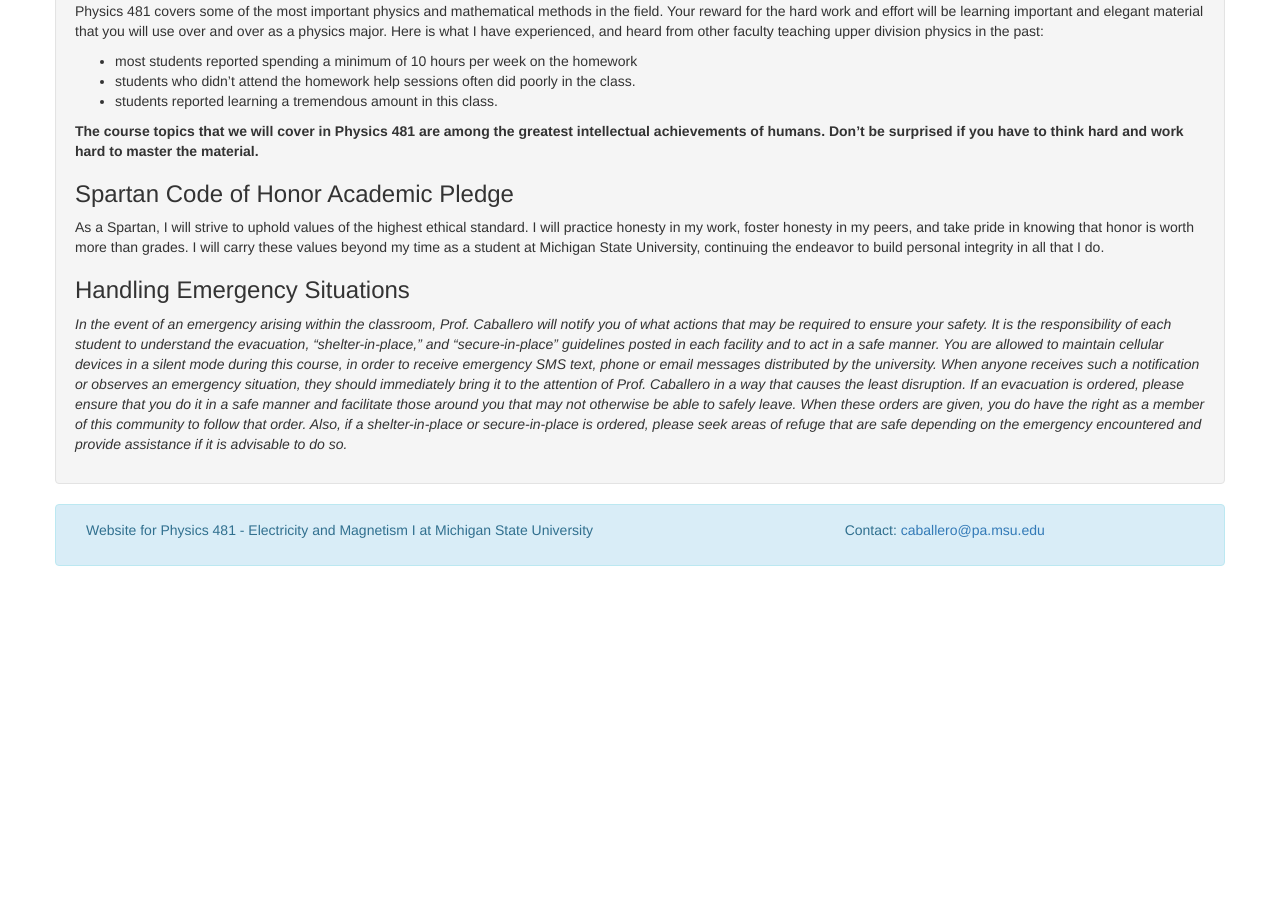
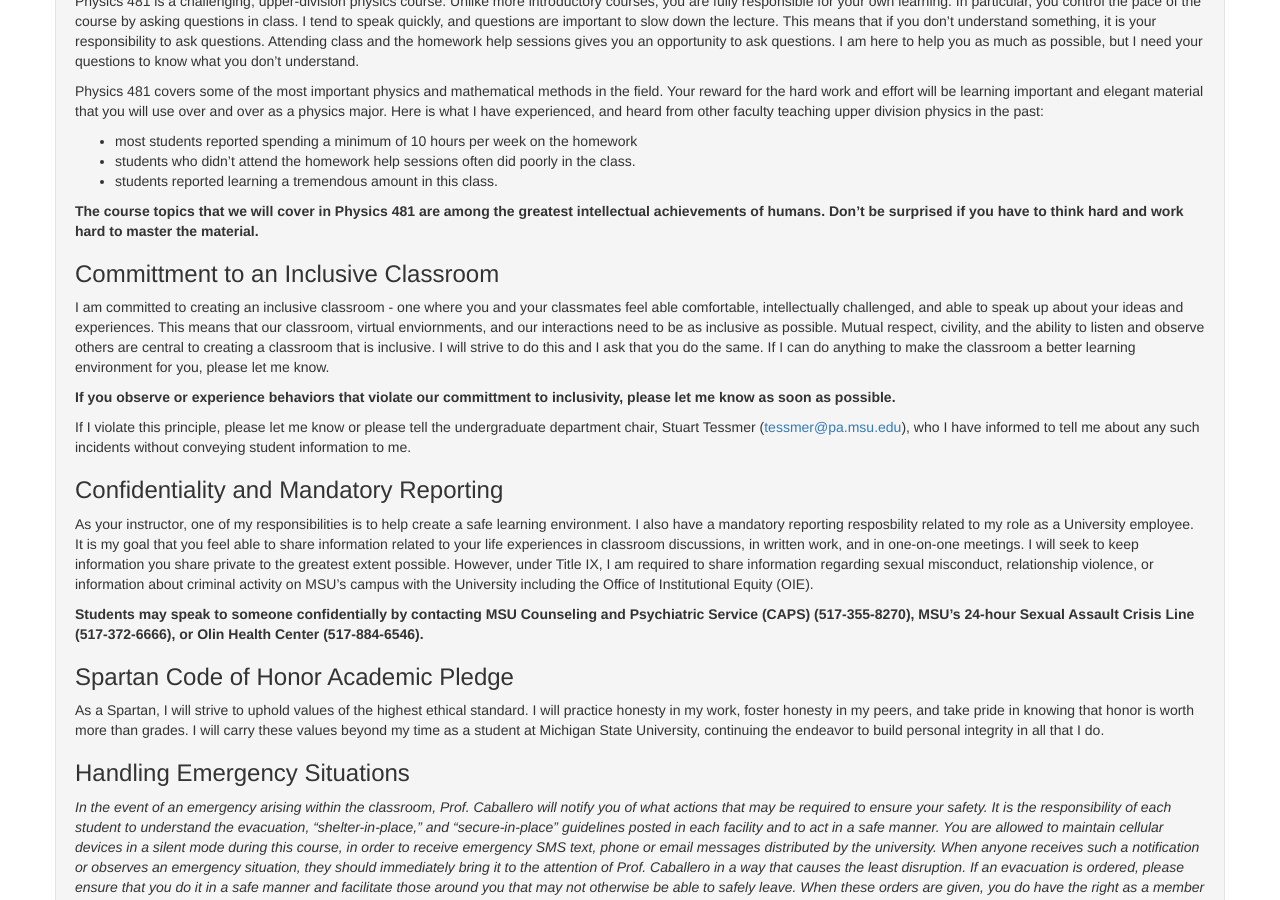
Before and after one commit to dannycab/phy481msu_f2019, a Jekyll site: the page built from index.md, in a window 1280 px wide and 900 px high, scrolled down 2984 px. Built offline with Jekyll 4.4.1, drawn with Linux system fonts in a browser that asks for light colours; before the commit the page ends 3570 px from its top, so only the background shows below that; some of the changed text lies outside the part shown.

Commit message:
updated with inclusive classroom statement and relationship violence resources

```diff
--- a/index.md
+++ b/index.md
@@ -14,11 +14,15 @@
 -   Instructor: [Prof. Danny Caballero](http://dannycab.github.io) (he/him/his)
 	- You may call me Prof. Caballero, Dr. C, Danny, whatever you are comfortable with.
 	- Please let me know how you would prefer to be addressed and what pronouns you use.
--   Contact: <caballero@pa.msu.edu>, cell: (517) 420-5330, office:
-    1310-A BPS
+-   Contact Information:
+	- Email: <caballero@pa.msu.edu>
+	- Cell: (517) 420-5330 (yes, you may text me)
+	- Office: 1310-A BPS
 -   Web page: [dannycab.github.io/phy481msu_f2019/](http://dannycab.github.io/phy481msu_f2019/)
 -   Class Meetings: MWF 12:40 PM - 1:30 PM (1415 BPS)
--   Office hrs: Homework help sessions will be scheduled soon, but I have an open door policy. I enjoy visiting and talking with you about physics. Please message me to make sure I'm in and available.
+-   Office hrs:
+	- Homework help sessions will be scheduled soon.
+	- I also have an open door policy. I enjoy visiting and talking with you about physics. Please message me to make sure I'm in and available.
 -   TA/Grader: TBD
 
 ### Course communication
@@ -252,6 +256,38 @@
 greatest intellectual achievements of humans. Don't be surprised if you
 have to think hard and work hard to master the material.**
 
+### Committment to an Inclusive Classroom
+
+I am committed to creating an inclusive classroom - one where you and your classmates
+feel able comfortable, intellectually challenged, and able to speak up about your ideas
+and experiences. This means that our classroom, virtual enviornments, and our interactions
+need to be as inclusive as possible. Mutual respect, civility, and the ability to listen
+and observe others are central to creating a classroom that is inclusive. I will strive to
+do this and I ask that you do the same. If I can do anything to make the classroom a better
+learning environment for you, please let me know.
+
+**If you observe or experience behaviors that violate our committment to inclusivity,
+please let me know as soon as possible.**
+
+If I violate this principle, please let me know
+or please tell the undergraduate department chair,
+Stuart Tessmer (<tessmer@pa.msu.edu>), who I have informed to tell me about any such incidents
+without conveying student information to me.
+
+### Confidentiality and Mandatory Reporting
+
+As your instructor, one of my responsibilities is to help create a safe learning environment.
+I also have a mandatory reporting resposbility related to my role as a University employee.
+It is my goal that you feel able to share information related to your life experiences in classroom
+discussions, in written work, and in one-on-one meetings.
+I will seek to keep information you share private to the greatest extent possible.
+However, under Title IX, I am required to share information regarding sexual misconduct, relationship violence, or information
+about criminal activity on MSU's campus with the University including the Office of Institutional Equity (OIE).
+
+**Students may speak to someone confidentially by contacting MSU Counseling and Psychiatric Service (CAPS) (517-355-8270), MSU's 24-hour Sexual Assault Crisis Line (517-372-6666), or Olin Health Center (517-884-6546).**
+
+
+
 ### Spartan Code of Honor Academic Pledge
 
 As a Spartan, I will strive to uphold values of the highest ethical standard. I will practice honesty in my work, foster honesty in my peers, and take pride in knowing that honor is worth more than grades. I will carry these values beyond my time as a student at Michigan State University, continuing the endeavor to build personal integrity in all that I do.
```
Also changed, not shown: 1 other file.
